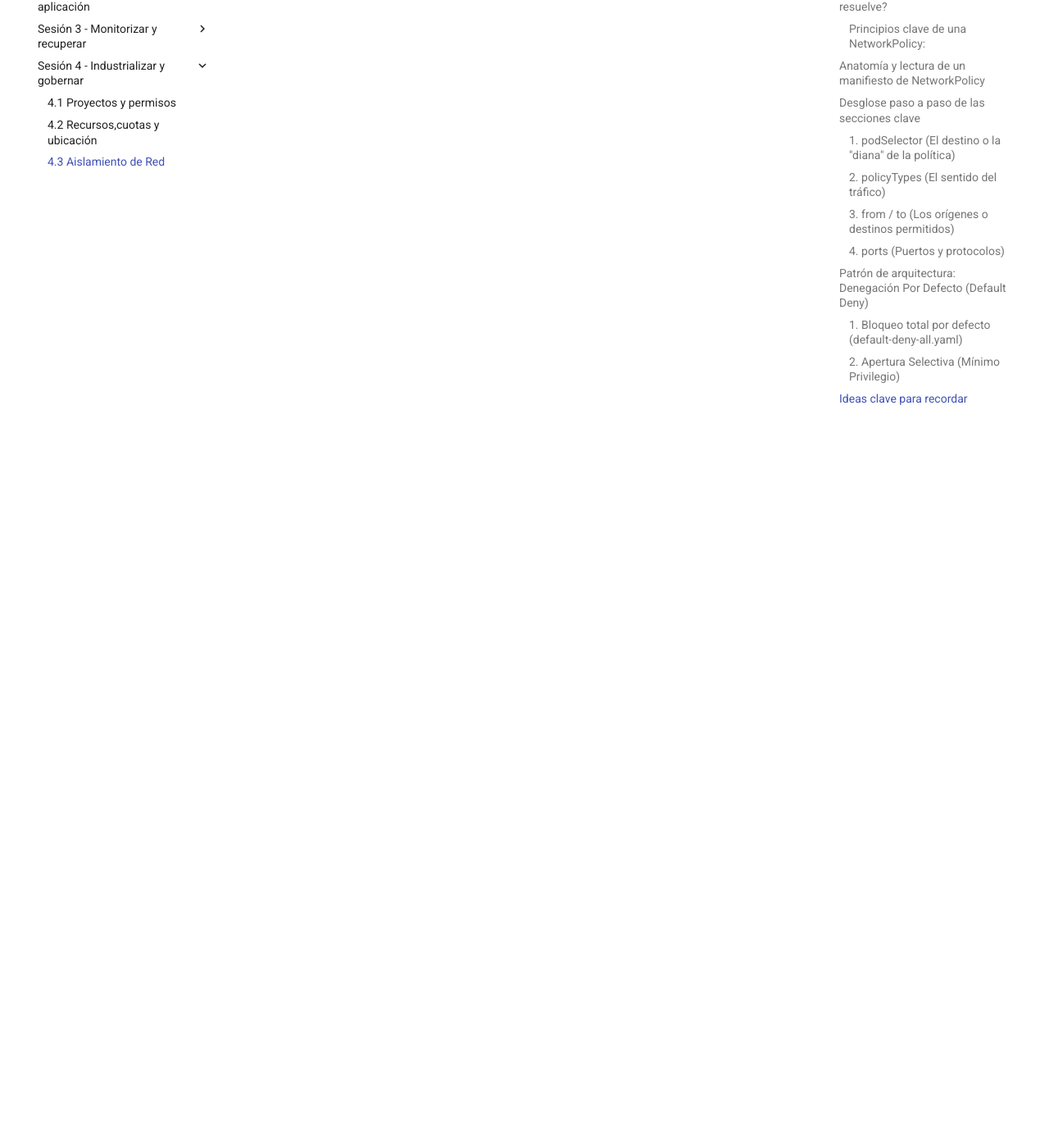
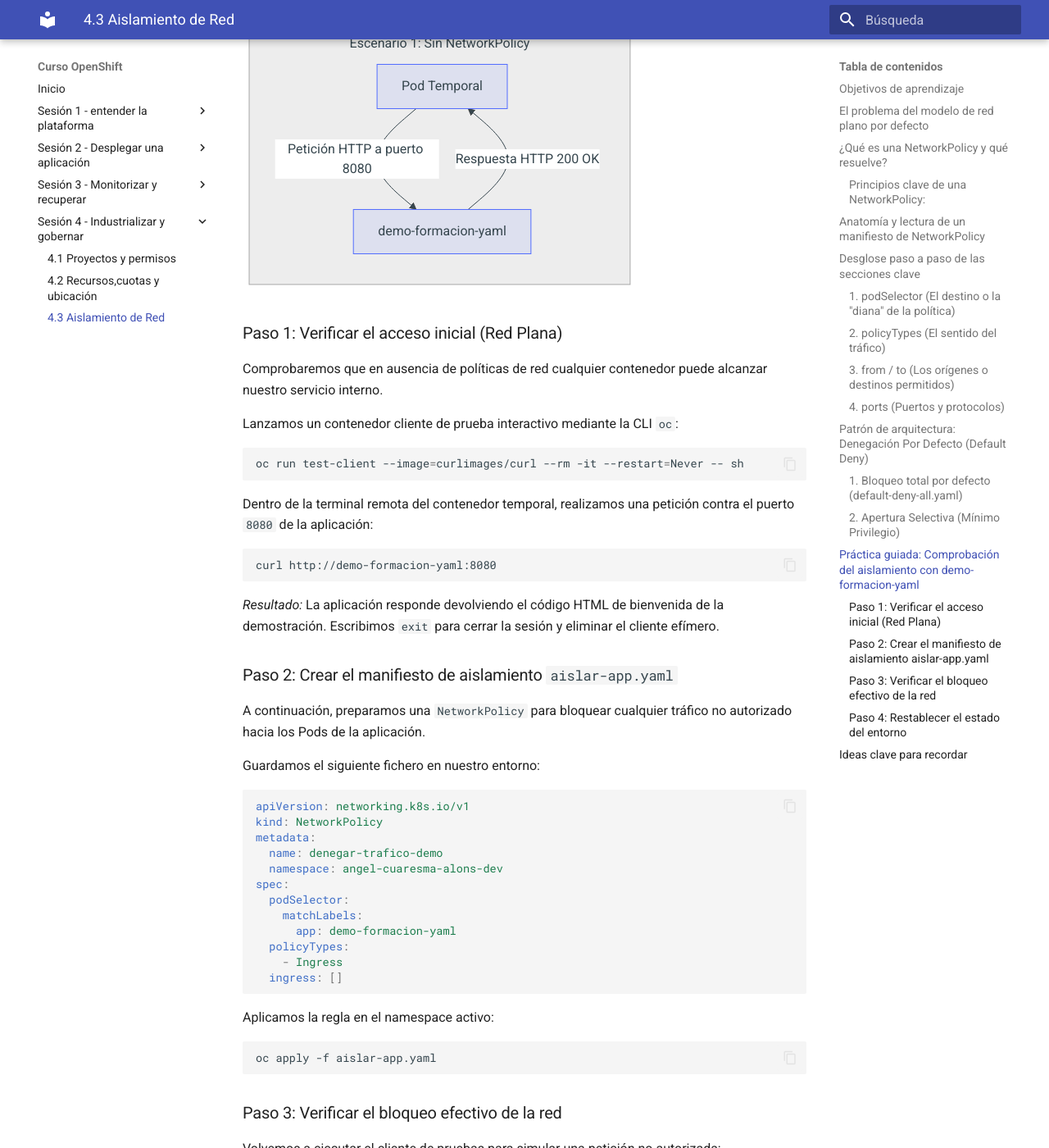
Before and after one commit to ieftraining/curso-openshift, an MkDocs documentation site: the page built from docs/sesion4/4.3 Aislamiento de Red.md, in a window 1280 px wide and 1400 px high, scrolled down 6716 px. Shown: the whole window at 82% size. Built offline with MkDocs 1.6.1 and Material for MkDocs 9.7.7, drawn with Linux system fonts in a browser that asks for light colours; some of the changed text lies outside the part shown.

Commit message:
Add files via upload

````diff
--- a/docs/sesion4/4.3 Aislamiento de Red.md
+++ b/docs/sesion4/4.3 Aislamiento de Red.md
@@ -9,6 +9,7 @@ Al finalizar este apartado serás capaz de:
 - Identificar el papel del CNI (Plugin de Red de OpenShift) en la interpretación y aplicación efectiva de las políticas de red.
 - Analizar la anatomía de un manifiesto de `NetworkPolicy` e interpretar con precisión sus bloques de dirección (`ingress`/`egress`), selectores de Pods (`podSelector`), selectores de proyectos (`namespaceSelector`) y bloques de direcciones IP (`ipBlock`).
 - Evaluar el comportamiento de una política por defecto de denegación total (*Default Deny*) y cómo estructurar reglas explícitas de acceso.
+- Ejecutar una verificación práctica en el clúster sobre la aplicación existente (`demo-formacion-yaml`) para validar el bloqueo de tráfico y el restablecimiento del servicio.
 
 ---
 
@@ -87,7 +88,7 @@ apiVersion: networking.k8s.io/v1
 kind: NetworkPolicy
 metadata:
   name: permitir-frontend-a-bd
-  namespace: angel-cuaresma-alons-prod
+  namespace: angel-cuaresma-alons-dev
 spec:
   # 1. A qué Pods de ESTE proyecto se aplica esta política
   podSelector:
@@ -197,7 +198,7 @@ apiVersion: networking.k8s.io/v1
 kind: NetworkPolicy
 metadata:
   name: denegar-todo-el-trafico-entrante
-  namespace: angel-cuaresma-alons-prod
+  namespace: angel-cuaresma-alons-dev
 spec:
   podSelector: {}
   policyTypes:
@@ -211,6 +212,93 @@ Una vez aislado el proyecto por completo, el equipo de desarrollo u operaciones
 
 ---
 
+## Práctica guiada: Comprobación del aislamiento con `demo-formacion-yaml`
+
+Para consolidar la teoría y verificar de manera tangible cómo reacciona la infraestructura de OpenShift, aplicaremos una política de aislamiento sobre nuestra aplicación desplegada en la Sesión 2 (`demo-formacion-yaml`).
+
+```mermaid
+flowchart LR
+    subgraph "Escenario 1: Sin NetworkPolicy"
+        C1[Pod Temporal] -->|Petición HTTP a puerto 8080| A1[demo-formacion-yaml]
+        A1 -->|Respuesta HTTP 200 OK| C1
+    end
+
+    subgraph "Escenario 2: Con NetworkPolicy Activa"
+        C2[Pod Temporal] -.-x|Conexión Bloqueada / Timeout| A2[demo-formacion-yaml]
+    end
+```
+
+### Paso 1: Verificar el acceso inicial (Red Plana)
+
+Comprobaremos que en ausencia de políticas de red cualquier contenedor puede alcanzar nuestro servicio interno.
+
+Lanzamos un contenedor cliente de prueba interactivo mediante la CLI `oc`:
+
+```bash
+oc run test-client --image=curlimages/curl --rm -it --restart=Never -- sh
+```
+
+Dentro de la terminal remota del contenedor temporal, realizamos una petición contra el puerto `8080` de la aplicación:
+
+```bash
+curl http://demo-formacion-yaml:8080
+```
+
+*Resultado:* La aplicación responde devolviendo el código HTML de bienvenida de la demostración. Escribimos `exit` para cerrar la sesión y eliminar el cliente efímero.
+
+### Paso 2: Crear el manifiesto de aislamiento `aislar-app.yaml`
+
+A continuación, preparamos una `NetworkPolicy` para bloquear cualquier tráfico no autorizado hacia los Pods de la aplicación.
+
+Guardamos el siguiente fichero en nuestro entorno:
+
+```yaml
+apiVersion: networking.k8s.io/v1
+kind: NetworkPolicy
+metadata:
+  name: denegar-trafico-demo
+  namespace: angel-cuaresma-alons-dev
+spec:
+  podSelector:
+    matchLabels:
+      app: demo-formacion-yaml
+  policyTypes:
+    - Ingress
+  ingress: []
+```
+
+Aplicamos la regla en el namespace activo:
+
+```bash
+oc apply -f aislar-app.yaml
+```
+
+### Paso 3: Verificar el bloqueo efectivo de la red
+
+Volvemos a ejecutar el cliente de pruebas para simular una petición no autorizada:
+
+```bash
+oc run test-client --image=curlimages/curl --rm -it --restart=Never -- sh
+```
+
+Lanzamos la petición añadiendo un límite de espera (*timeout*):
+
+```bash
+curl --connect-timeout 3 http://demo-formacion-yaml:8080
+```
+
+*Resultado:* La petición se detiene de forma indefinida hasta expirar el tiempo de espera (`curl: (28) Connection timed out`). El plugin de red (OVN-Kubernetes) está descartando silenciosamente los paquetes a nivel de socket. Escribimos `exit` para salir.
+
+### Paso 4: Restablecer el estado del entorno
+
+Finalizada la verificación práctica, eliminamos el objeto de aislamiento para permitir de nuevo el tráfico normal hacia la aplicación:
+
+```bash
+oc delete networkpolicy denegar-trafico-demo
+```
+
+---
+
 ## Ideas clave para recordar
 
 !!! tip "Resumen"
@@ -221,3 +309,4 @@ Una vez aislado el proyecto por completo, el equipo de desarrollo u operaciones
     - La sección **`podSelector`** especifica los Pods protegidos; **`ingress`** y **`egress`** controlan el sentido del tráfico; y **`from` / `to`** definen las fuentes y destinos permitidos.
     - Presta atención a la sintaxis del bloque `from`: incluir o no el guión (`-`) define si las condiciones actúan como un **AND** (intersección) o como un **OR** (unión).
     - La estrategia de seguridad recomendada es implementar primero una política de **Default Deny** y añadir posteriormente excepciones explícitas para los flujos autorizados.
+    - La prueba con un cliente `curl` temporal (`oc run --rm -it`) permite auditar de forma rápida y limpia la eficacia de las restricciones aplicadas.
````
